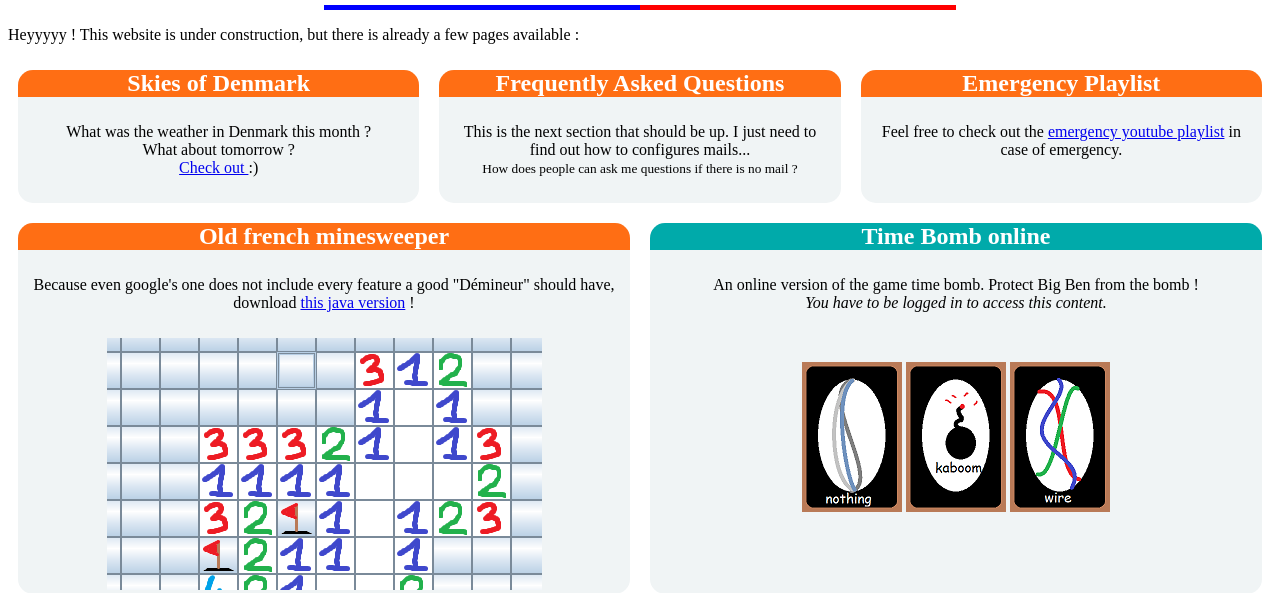
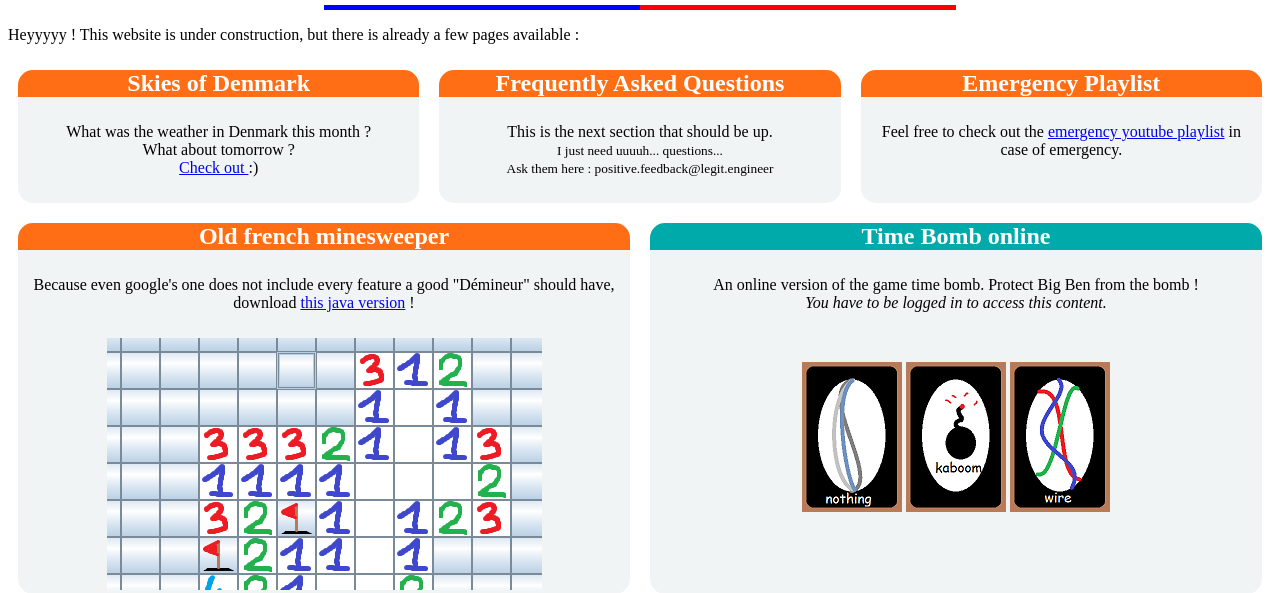
Before and after one commit to supermouette/tha_bomb_online, a Django app: page / in a window 1280 px wide. Shown: the part 45-638 px from the top of the page. Run offline with Django 3.2, Linux system fonts and the light colour scheme; data that the repository does not hold is empty.

Commit message:
update email with @legit.engineer

```diff
--- a/game/templates/game/index.html
+++ b/game/templates/game/index.html
@@ -13,8 +13,8 @@
         </div>
         <div class="faq">
             <h2>Frequently Asked Questions</h2>
-            <p>This is the next section that should be up. I just need to find out how to configures mails...<br>
-                <small>How does people can ask me questions if there is no mail ? </small>
+            <p>This is the next section that should be up.<br>
+                <small>I just need uuuuh... questions... <br>Ask them here : positive.feedback@legit.engineer</small>
             </p>
         </div>
         <div class="playlist">
@@ -54,6 +54,6 @@
         </div>
     </div>
     {% if user and not user.is_anonymous %}
-        <p> If you want to unregister, please send a mail to loic.souverain@gmail.com</p>
+        <p> If you want to unregister, please send a mail to positive.feedback@legit.engineer</p>
     {% endif %}
 {% endblock %}
```
